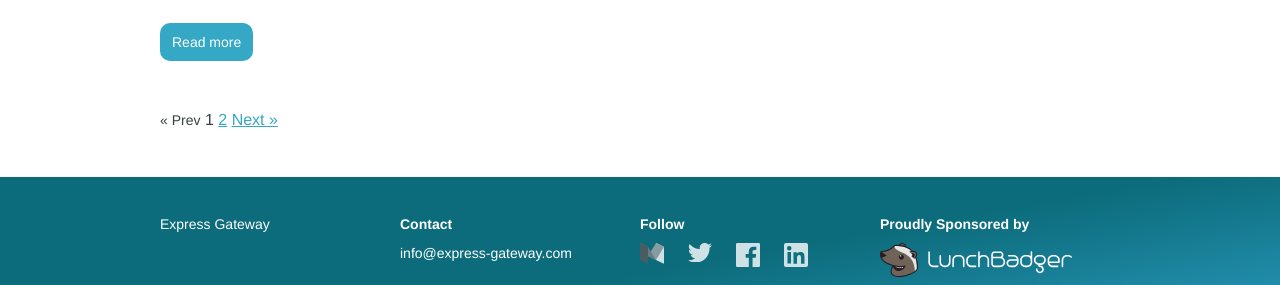
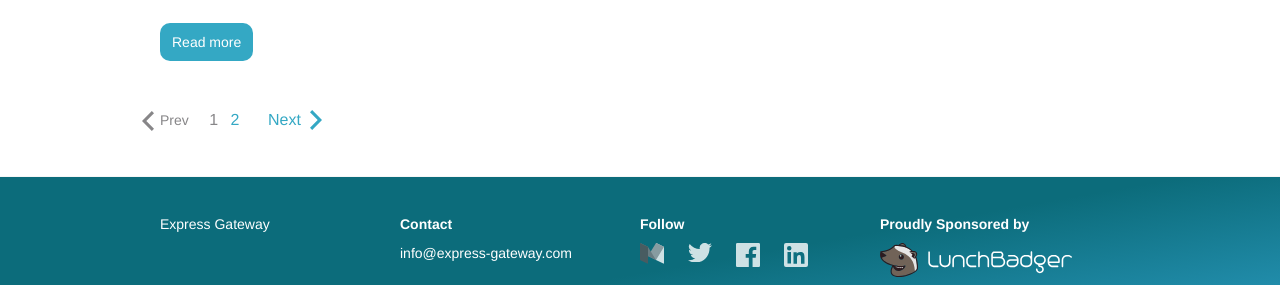
Before and after one commit to ExpressGateway/express-gateway.io, a Jekyll site: the page built from blog/index.html, in a window 1280 px wide and 1400 px high, scrolled down 698 px. Shown: the part 984-1269 px from the top of the window. Built offline with Jekyll 4.4.1, drawn with Linux system fonts in a browser that asks for light colours; some web fonts are replaced; the list of posts is cut into pages by our own code.

Commit message:
paginator styles

```diff
--- a/_sass/_blog.scss
+++ b/_sass/_blog.scss
@@ -96,6 +96,63 @@
   }
 }
 
+.pagination {
+  color: $color-gray;
+
+  a {
+    color: $color-primary;
+    text-decoration: none;
+
+    &.paginator-active:before {
+      content: "";
+      background: $color-primary;
+    }
+
+    &.pagecount {
+      padding: .5rem;
+    }
+  }
+
+  .prev {
+    margin-right: 1rem;
+    position: relative;
+    &:before {
+      content: "";
+       position: absolute;
+       width: 1rem;
+       height: 1.25rem;
+       left: -75%;
+       top: -1px;
+      // background: url(../img/icon-arrow.svg) 0 0 no-repeat;
+       background-color: $color-gray;
+       -webkit-mask: url(../img/icon-arrow.svg) no-repeat;
+       mask: url(../img/icon-arrow.svg) no-repeat;
+       -webkit-transform: rotate(180deg);
+       transform: rotate(180deg);
+    }
+  }
+
+  .next {
+    margin-left: 1rem;
+    position: relative;
+    &:before {
+      content: "";
+       position: absolute;
+       width: 1rem;
+       height: 1.25rem;
+       right: -75%;
+       top: -1px;
+       //background: url(../img/icon-arrow.svg) 0 0 no-repeat;
+       background-color: $color-gray;
+        -webkit-mask: url(../img/icon-arrow.svg) no-repeat;
+        mask: url(../img/icon-arrow.svg) no-repeat;
+      //  -webkit-transform: rotate(30deg);
+      //  transform: rotate(30deg);
+    }
+  }
+
+}
+
 .back {
   margin-bottom: 4rem;
 }
--- a/blog/index.html
+++ b/blog/index.html
@@ -56,25 +56,25 @@ title: Blog
       {% if paginator.total_pages > 1 %}
       <nav class="pagination">
         {% if paginator.previous_page %}
-          <a href="{{ paginator.previous_page_path | prepend: site.baseurl | replace: '//', '/' }}">&laquo; Prev</a>
+          <a href="{{ paginator.previous_page_path | prepend: site.baseurl | replace: '//', '/' }}" class="prev paginator-active">Prev</a>
         {% else %}
-          <span>&laquo; Prev</span>
+          <span class="prev">Prev</span>
         {% endif %}
 
         {% for page in (1..paginator.total_pages) %}
           {% if page == paginator.page %}
-            <em>{{ page }}</em>
+            <em class="pagecount">{{ page }}</em>
           {% elsif page == 1 %}
-            <a href="{{ paginator.previous_page_path | replace: '//', '/' }}">{{ page }}</a>
+            <a href="{{ paginator.previous_page_path | replace: '//', '/' }}" class="pagecount">{{ page }}</a>
           {% else %}
-            <a href="{{ site.paginate_path | replace: '//', '/' | replace: ':num', page }}">{{ page }}</a>
+            <a href="{{ site.paginate_path | replace: '//', '/' | replace: ':num', page }}" class="pagecount">{{ page }}</a>
           {% endif %}
         {% endfor %}
 
         {% if paginator.next_page %}
-          <a href="{{ paginator.next_page_path | replace: '//', '/' }}">Next &raquo;</a>
+          <a href="{{ paginator.next_page_path | replace: '//', '/' }}" class="next paginator-active">Next</a>
         {% else %}
-          <span>Next &raquo;</span>
+          <span class="next">Next</span>
         {% endif %}
       </nav>
       {% endif %}
```
Also changed, not shown: assets/img/icon-arrow.svg (added).
